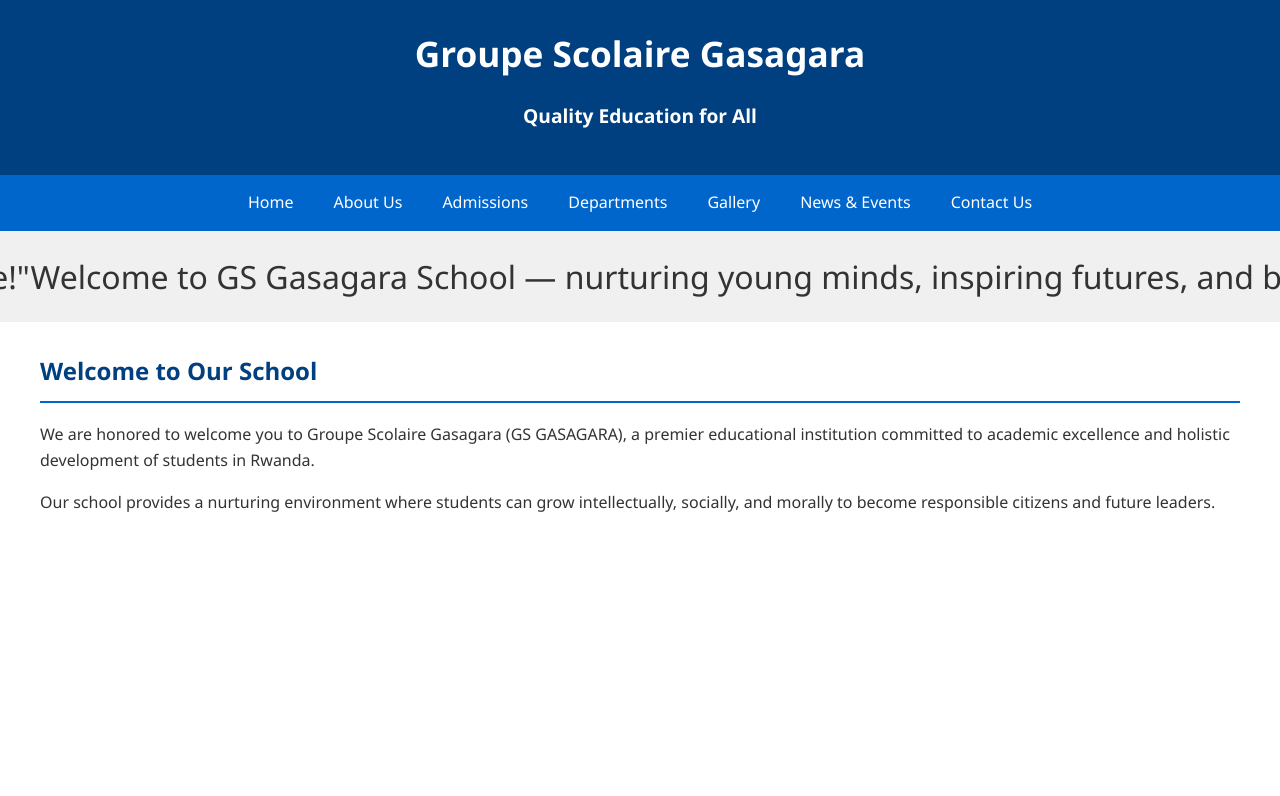
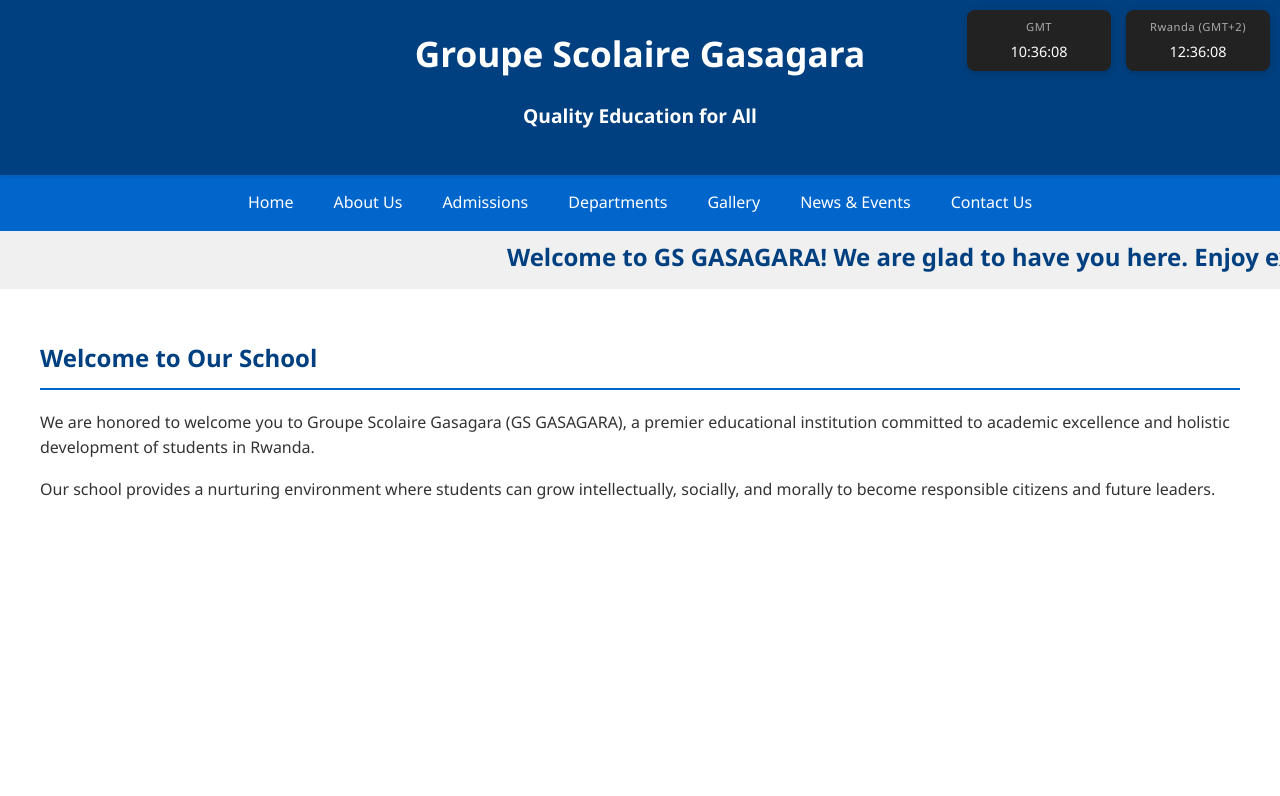
Before and after one commit to jeanboss25/gasagara.html, a plain HTML site: page index.html in a window 1280 px wide. Shown: the top 796 px of the page. Drawn offline with Linux system fonts and the light colour scheme.

Commit message:
Updated index.html

```diff
--- a/index.html
+++ b/index.html
@@ -19,6 +19,7 @@
       padding: 25px;
       text-align: center;
       box-shadow: 0 2px 5px rgba(0,0,0,0.1);
+      position: relative;
     }
     h1 {
       margin: 0;
@@ -73,6 +74,87 @@
       font-weight: bold;
     }
 
+    /* Moving welcome message styles */
+    .moving-text-container {
+      width: 100%;
+      overflow: hidden;
+      background: #f0f0f0;
+      padding: 10px 0;
+      margin-bottom: 20px;
+    }
+    .moving-text {
+      font-size: 1.5em;
+      color: #004080;
+      font-weight: bold;
+      white-space: nowrap;
+      display: inline-block;
+      padding-left: 100%;
+      animation: zigzagMove 15s linear infinite;
+    }
+    @keyframes zigzagMove {
+      0% {
+        transform: translateX(0) translateY(0);
+      }
+      20% {
+        transform: translateX(-20%) translateY(10px);
+      }
+      40% {
+        transform: translateX(-40%) translateY(-10px);
+      }
+      60% {
+        transform: translateX(-60%) translateY(10px);
+      }
+      80% {
+        transform: translateX(-80%) translateY(-10px);
+      }
+      100% {
+        transform: translateX(-100%) translateY(0);
+      }
+    }
+
+    /* Clock styles */
+    .clock-container {
+      position: absolute;
+      top: 10px;
+      right: 10px;
+      display: flex;
+      gap: 15px;
+      z-index: 1000;
+    }
+    .clock {
+      background: #222;
+      color: #fff;
+      font-family: 'Segoe UI', Arial, sans-serif;
+      font-size: 0.9rem;
+      border-radius: 8px;
+      padding: 8px 12px;
+      box-shadow: 0 2px 8px rgba(0,0,0,0.2);
+      transition: background 0.3s, color 0.3s;
+      display: flex;
+      flex-direction: column;
+      align-items: center;
+      min-width: 120px;
+    }
+    .clock-label {
+      font-size: 0.7rem;
+      color: #aaa;
+      margin-bottom: 4px;
+      letter-spacing: 0.5px;
+    }
+    .vibrate {
+      animation: vibrate 0.2s linear infinite;
+      background: #ff4081 !important;
+      color: #fff !important;
+    }
+    @keyframes vibrate {
+      0% { transform: translate(0); }
+      20% { transform: translate(-1px, 1px); }
+      40% { transform: translate(-1px, -1px); }
+      60% { transform: translate(1px, 1px); }
+      80% { transform: translate(1px, -1px); }
+      100% { transform: translate(0); }
+    }
+
     /* Responsive adjustments */
     @media (max-width: 768px) {
       nav {
@@ -89,6 +171,16 @@
       h1 {
         font-size: 1.8em;
       }
+      .clock-container {
+        position: relative;
+        top: 0;
+        right: 0;
+        justify-content: center;
+        margin-top: 10px;
+      }
+      .moving-text {
+        font-size: 1.2em;
+      }
     }
   </style>
 </head>
@@ -97,6 +189,18 @@
 <header>
   <h1>Groupe Scolaire Gasagara</h1>
   <p class="logo">Quality Education for All</p>
+
+  <!-- Clock container -->
+  <div class="clock-container">
+    <div class="clock" id="gmt-clock">
+      <span class="clock-label">GMT</span>
+      <span class="clock-time" id="gmt-time">--:--:--</span>
+    </div>
+    <div class="clock" id="rwanda-clock">
+      <span class="clock-label">Rwanda (GMT+2)</span>
+      <span class="clock-time" id="rwanda-time">--:--:--</span>
+    </div>
+  </div>
 </header>
 
 <nav>
@@ -105,43 +209,15 @@
   <a href="#admissions">Admissions</a>
   <a href="#department">Departments</a>
   <a href="#gallery">Gallery</a>
-  <a href="#News & Events">News & Events</a>
+  <a href="#news-events">News & Events</a>
   <a href="#contact">Contact Us</a>
 </nav>
-<!DOCTYPE html>
-<html lang="en">
-<head>
-    <meta charset="UTF-8">
-    <title>Welcome</title>
-    <style>
-        .moving-text {
-            width: 100%;
-            overflow: hidden;
-            white-space: nowrap;
-            box-sizing: border-box;
-            background: #f0f0f0;
-            font-size: 2em;
-            color: #333;
-            padding: 20px 0;
-            position: relative;
-        }
-        .moving-text span {
-            display: inline-block;
-            padding-left: 100%;
-            animation: moveText 10s linear infinite;
-        }
-        @keyframes moveText {
-            0% { transform: translateX(0); }
-            100% { transform: translateX(-100%); }
-        }
-    </style>
-</head>
-<body>
-    <div class="moving-text">
-        <span>Welcome to GSGASAGARA!  We are glad to have you here. Enjoy exploring our homepage!"Welcome to GS Gasagara School — nurturing young minds, inspiring futures, and building a community of lifelong learners. Together, we strive for excellence and growth."</span>
-    </div>
-</body>
-</html>
+
+<!-- Moving welcome message -->
+<div class="moving-text-container">
+  <div class="moving-text">Welcome to GS GASAGARA! We are glad to have you here. Enjoy exploring our platform!</div>
+</div>
+
 <section id="home">
   <h2>Welcome to Our School</h2>
   <p>We are honored to welcome you to Groupe Scolaire Gasagara (GS GASAGARA), a premier educational institution committed to academic excellence and holistic development of students in Rwanda.</p>
@@ -195,7 +271,7 @@
   <!-- You can add image galleries here later -->
 </section>
 
-<section id="News & Events">
+<section id="news-events">
   <h2>News & Events</h2>
   <p>Stay updated with our latest school news and upcoming events.</p>
   <!-- News items can be added here -->
@@ -215,5 +291,45 @@
   &copy; 2025 Groupe Scolaire Gasagara. All Rights Reserved. | Quality education for all.
 </footer>
 
+<script>
+  // Clock functionality
+  function pad(n) { return n < 10 ? '0' + n : n; }
+
+  function updateClocks() {
+    const now = new Date();
+    // GMT
+    const gmtHours = pad(now.getUTCHours());
+    const gmtMinutes = pad(now.getUTCMinutes());
+    const gmtSeconds = pad(now.getUTCSeconds());
+    document.getElementById('gmt-time').textContent = `${gmtHours}:${gmtMinutes}:${gmtSeconds}`;
+
+    // Rwanda (GMT+2)
+    let rwandaDate = new Date(now.getTime() + 2 * 60 * 60 * 1000);
+    const rwandaHours = pad(rwandaDate.getUTCHours());
+    const rwandaMinutes = pad(rwandaDate.getUTCMinutes());
+    const rwandaSeconds = pad(rwandaDate.getUTCSeconds());
+    document.getElementById('rwanda-time').textContent = `${rwandaHours}:${rwandaMinutes}:${rwandaSeconds}`;
+  }
+
+  function checkVibrate() {
+    const now = new Date();
+    if (now.getMinutes() % 10 === 0 && now.getSeconds() === 0) {
+      document.getElementById('gmt-clock').classList.add('vibrate');
+      document.getElementById('rwanda-clock').classList.add('vibrate');
+      setTimeout(() => {
+        document.getElementById('gmt-clock').classList.remove('vibrate');
+        document.getElementById('rwanda-clock').classList.remove('vibrate');
+      }, 5000); // vibrate for 5 seconds
+    }
+  }
+
+  setInterval(() => {
+    updateClocks();
+    checkVibrate();
+  }, 1000);
+
+  updateClocks();
+</script>
+
 </body>
 </html>
```
